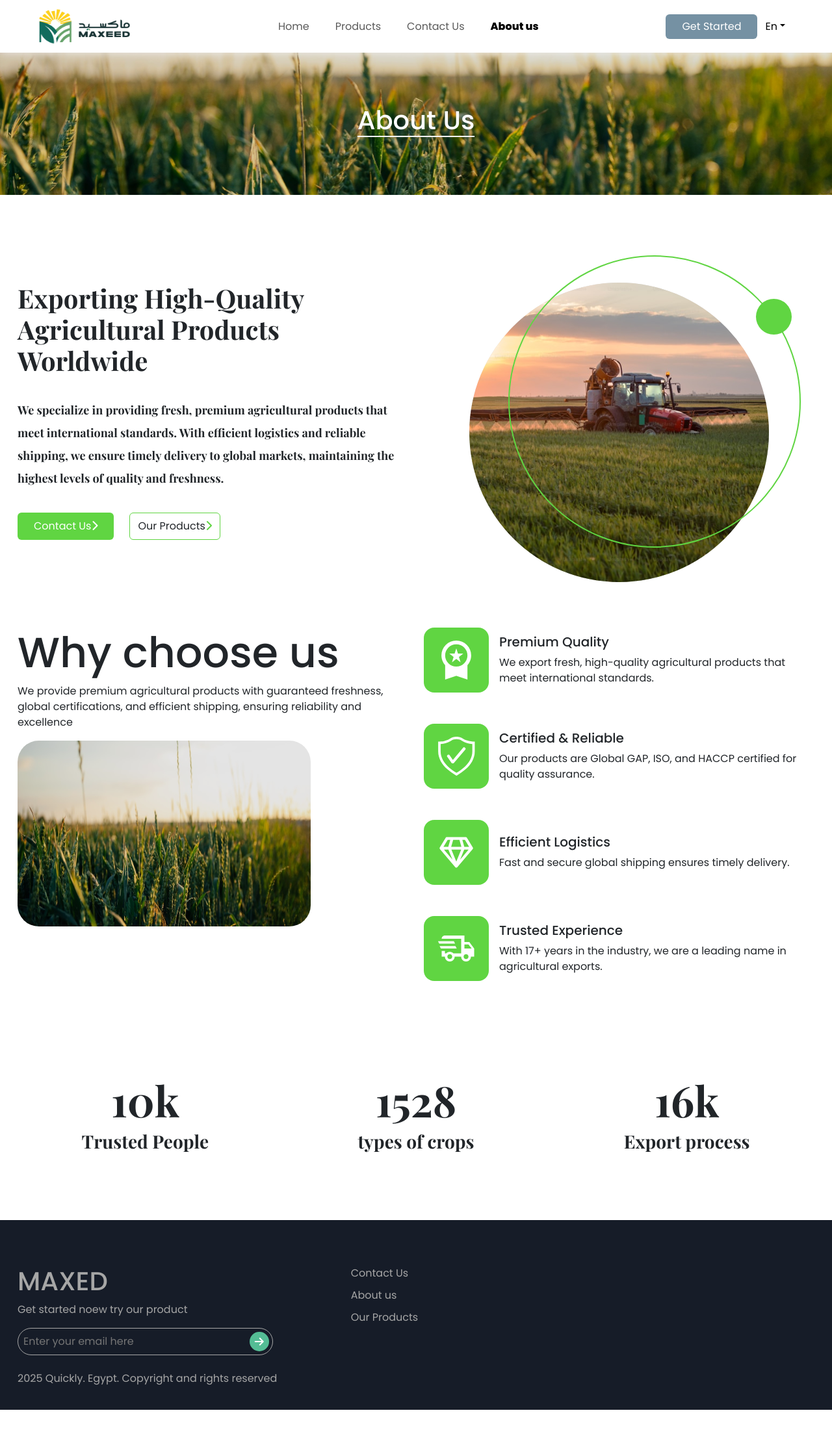
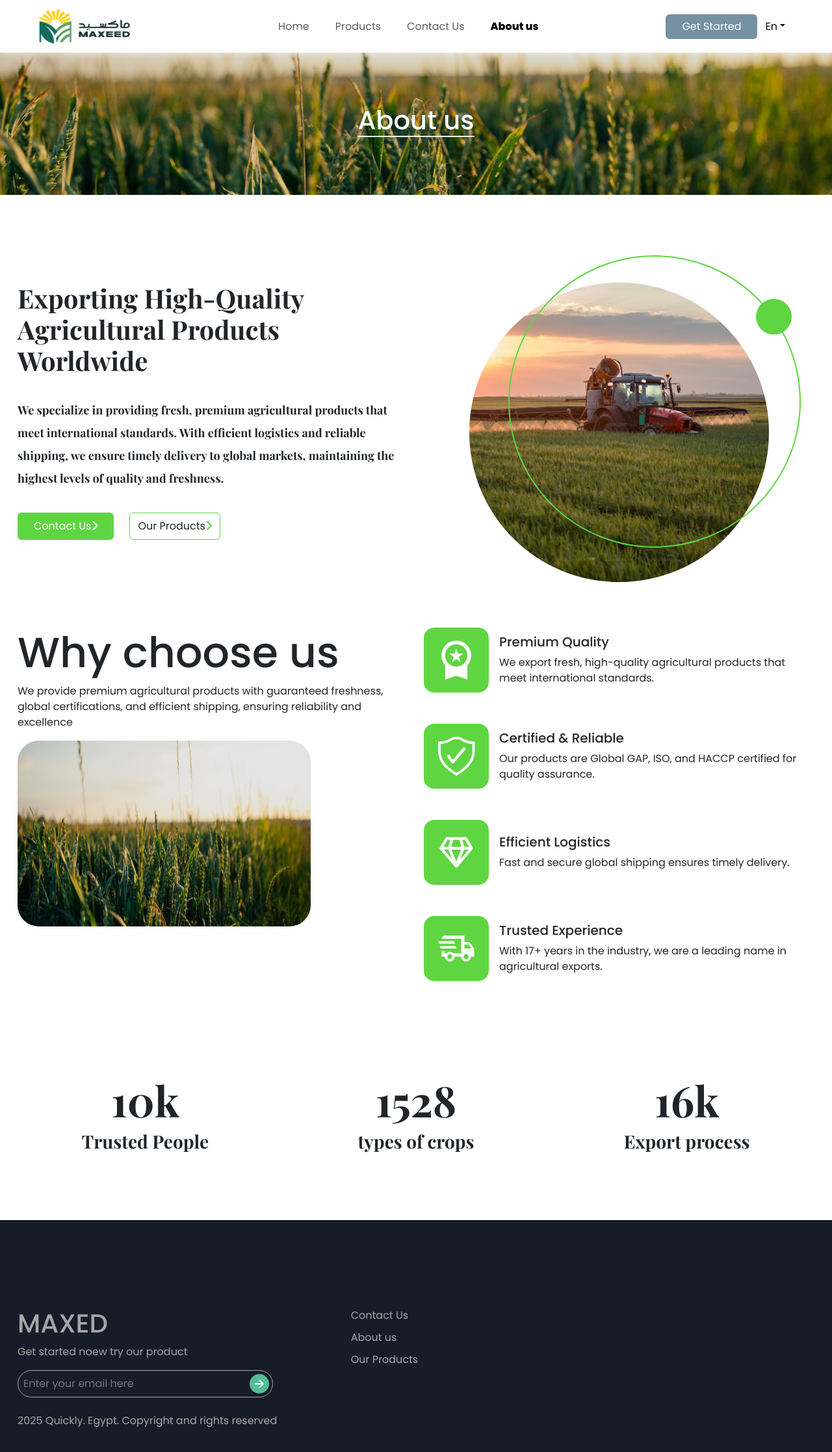
Before and after one commit to Quickly-egy/maxeed, a React (Vite) app: page /about-us in a window 1280 px wide. Shown: the whole page at 65% size. Before the commit the page ends 2170 px from the top, so only its background shows below. Built offline with nearby package versions, Linux system fonts and the light colour scheme; a web font is replaced by a local one.

Commit message:
css edits

```diff
--- a/src/Components/Feedbacks/Feedbacks.css
+++ b/src/Components/Feedbacks/Feedbacks.css
@@ -1,6 +1,6 @@
 .feedBack {
     background-color: rgba(22, 28, 40, 1);
-    padding: 70px 0;
+    padding: 135px 0 70px 0;
 }
 
 .feedBack h1 {
--- a/src/Components/Footer/Footer.css
+++ b/src/Components/Footer/Footer.css
@@ -1,7 +1,7 @@
 footer {
     background-color: rgba(22, 28, 40, 1);
     color: rgba(166, 166, 166, 1);
-    padding: 70px 0 20px 0;
+    padding: 135px 0 20px 0;
 }
 
 footer input {
--- a/src/Components/OurPrograms/OurPrograms.css
+++ b/src/Components/OurPrograms/OurPrograms.css
@@ -1,5 +1,5 @@
 .ourPrograms {
-    padding: 70px 0;
+    padding: 135px 0 70px 0;
 }
 
 .ourPrograms h1 {
@@ -31,7 +31,7 @@
 @media (max-width: 576px) {
 
     .ourPrograms {
-        padding: 70px 0;
+         padding: 135px 0 70px 0;;
     }
 
 
--- a/src/Components/Support/Support.css
+++ b/src/Components/Support/Support.css
@@ -1,5 +1,5 @@
 .support {
-    padding: 70px 0;
+    padding: 135px 0 70px 0;
     background-color: rgba(249, 248, 254, 1);
 }
 
--- a/src/Pages/AboutUs/AboutUs.tsx
+++ b/src/Pages/AboutUs/AboutUs.tsx
@@ -40,7 +40,7 @@ const AboutUs = () => {
                 }}
                 className='aboutUs'>
                 <header className='d-flex justify-content-center align-items-center'>
-                    <h1 className='text-white'>About Us</h1>
+                    <h1 className='text-white'> {t("aboutUs")} </h1>
                 </header>
 
                 <section className='exporting'>
```
